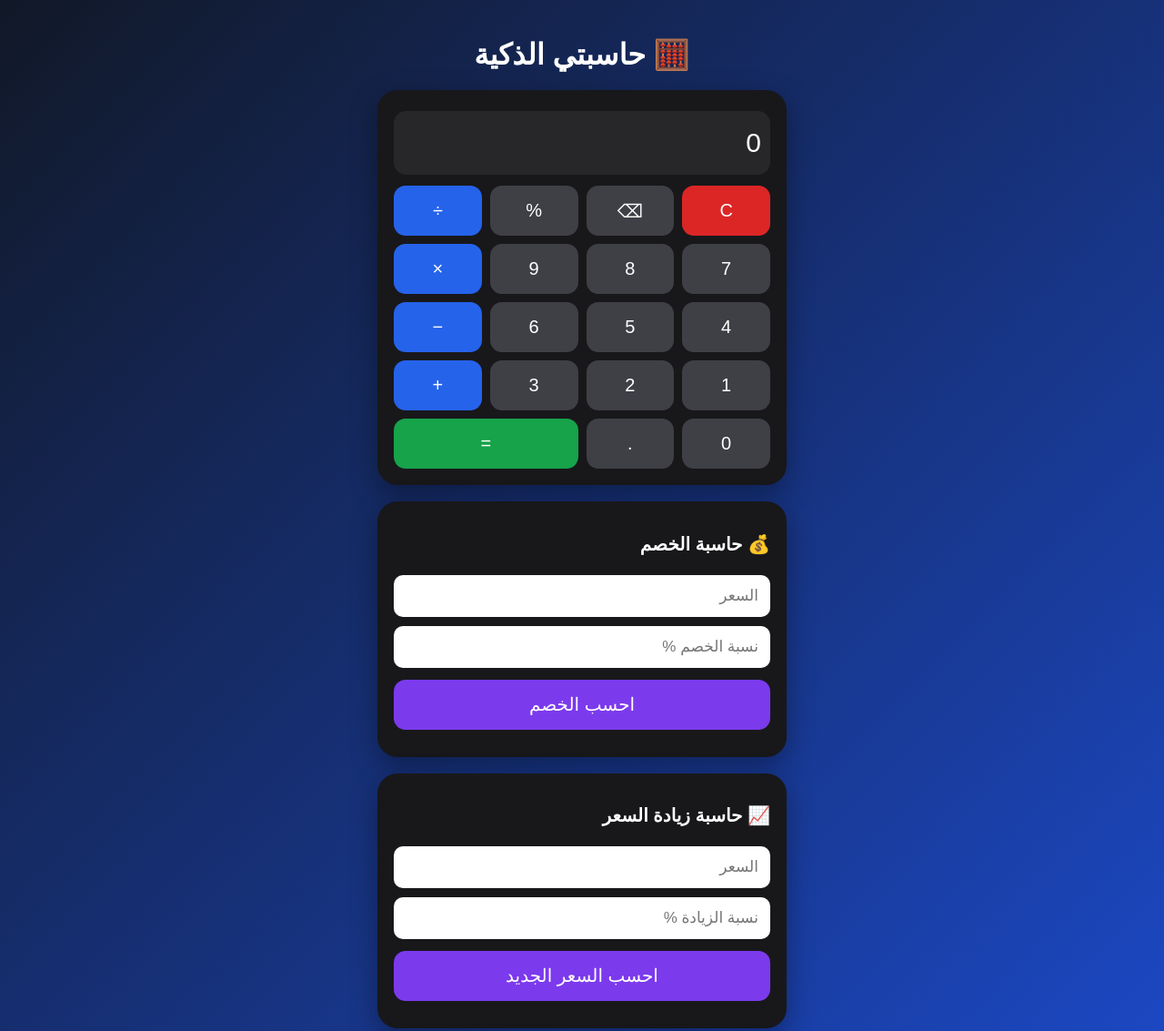
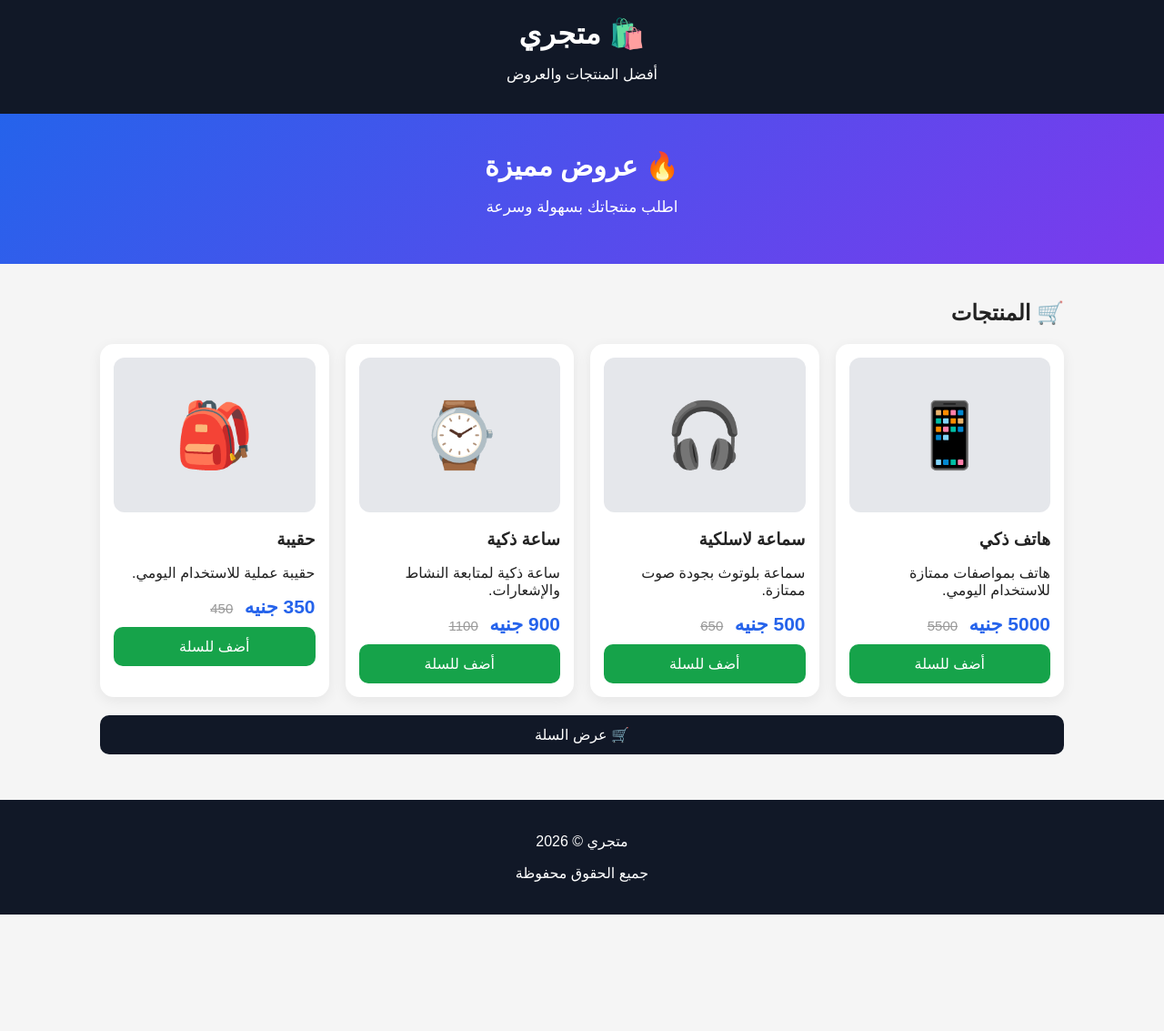
Before and after one commit to mohamedreda5mohamed-ai/calculator, a plain HTML site: page index.html in a window 1280 px wide. Shown: the top 1133 px of the page at 91% size. After the commit the page ends 1005 px from the top, so only its background shows below. Drawn offline with Linux system fonts and the light colour scheme.

Commit message:
Update index.html

```diff
--- a/index.html
+++ b/index.html
@@ -3,303 +3,196 @@
 <head>
 <meta charset="UTF-8">
 <meta name="viewport" content="width=device-width, initial-scale=1.0">
-<title>حاسبتي الذكية</title>
+<title>متجري | متجر إلكتروني</title>
 
 <style>
-* {
-  box-sizing: border-box;
-  font-family: Arial, sans-serif;
-}
-
-body {
-  margin: 0;
-  min-height: 100vh;
-  background: linear-gradient(135deg, #111827, #1d4ed8);
-  padding: 20px;
-}
-
-.container {
-  max-width: 450px;
-  margin: auto;
-}
-
-h1 {
-  color: white;
-  text-align: center;
-  margin-bottom: 20px;
-}
-
-.card {
-  background: #18181b;
-  padding: 18px;
-  border-radius: 22px;
-  margin-bottom: 18px;
-  box-shadow: 0 10px 30px rgba(0,0,0,.35);
-}
-
-#display {
-  width: 100%;
-  height: 70px;
-  border: none;
-  border-radius: 14px;
-  background: #27272a;
-  color: white;
-  font-size: 30px;
-  text-align: right;
-  padding: 10px;
-  margin-bottom: 12px;
-}
-
-.buttons {
-  display: grid;
-  grid-template-columns: repeat(4,1fr);
-  gap: 9px;
-}
-
-button {
-  border: none;
-  border-radius: 13px;
-  height: 55px;
-  background: #3f3f46;
-  color: white;
-  font-size: 20px;
-  cursor: pointer;
-}
-
-button:active {
-  transform: scale(.96);
-}
-
-.blue { background: #2563eb; }
-.red { background: #dc2626; }
-.green { background: #16a34a; }
-
-.equal {
-  grid-column: span 2;
-}
-
-h2 {
-  color: white;
-  font-size: 20px;
-}
-
-input {
-  width: 100%;
-  padding: 13px;
-  margin: 5px 0;
-  border: none;
-  border-radius: 10px;
-  font-size: 17px;
-}
-
-.tool-button {
-  width: 100%;
-  margin-top: 8px;
-  background: #7c3aed;
-}
-
-.result {
-  color: white;
-  font-size: 17px;
-  line-height: 1.8;
-  margin-top: 12px;
-}
-
-.footer {
-  color: white;
-  text-align: center;
-  font-size: 13px;
-}
+*{box-sizing:border-box;font-family:Arial,sans-serif}
+body{margin:0;background:#f5f5f5;color:#222}
+header{background:#111827;color:white;padding:18px;text-align:center}
+header h1{margin:0 0 8px}
+.hero{background:linear-gradient(135deg,#2563eb,#7c3aed);color:white;padding:35px 20px;text-align:center}
+.hero h2{font-size:30px;margin:5px}
+.hero p{font-size:17px}
+.container{max-width:1100px;margin:auto;padding:20px}
+.products{display:grid;grid-template-columns:repeat(auto-fit,minmax(220px,1fr));gap:18px}
+.card{background:white;border-radius:15px;padding:15px;box-shadow:0 4px 15px #0001}
+.product-img{height:170px;background:#e5e7eb;border-radius:12px;display:flex;align-items:center;justify-content:center;font-size:70px}
+.card h3{margin-bottom:5px}
+.price{font-size:21px;font-weight:bold;color:#2563eb}
+.old{color:#999;text-decoration:line-through;margin-right:8px;font-size:15px}
+button{border:0;border-radius:10px;padding:12px;cursor:pointer;font-size:16px}
+.buy{background:#16a34a;color:white;width:100%;margin-top:10px}
+.cart{background:#111827;color:white;width:100%;margin-top:20px}
+#cartBox{display:none;background:white;padding:20px;border-radius:15px;margin-top:20px}
+input{width:100%;padding:12px;margin:7px 0;border:1px solid #ddd;border-radius:8px}
+.whatsapp{display:block;text-align:center;background:#22c55e;color:white;text-decoration:none;padding:14px;border-radius:10px;margin-top:10px}
+footer{text-align:center;background:#111827;color:white;padding:20px;margin-top:30px}
 </style>
 </head>
 
 <body>
 
+<header>
+<h1>🛍️ متجري</h1>
+<p>أفضل المنتجات والعروض</p>
+</header>
+
+<section class="hero">
+<h2>🔥 عروض مميزة</h2>
+<p>اطلب منتجاتك بسهولة وسرعة</p>
+</section>
+
 <div class="container">
 
-<h1>🧮 حاسبتي الذكية</h1>
+<h2>🛒 المنتجات</h2>
 
-<!-- الحاسبة العادية -->
+<div class="products">
+
 <div class="card">
+<div class="product-img">📱</div>
+<h3>هاتف ذكي</h3>
+<p>هاتف بمواصفات ممتازة للاستخدام اليومي.</p>
+<span class="price">5000 جنيه</span>
+<span class="old">5500</span>
+<button class="buy" onclick="addToCart('هاتف ذكي',5000)">أضف للسلة</button>
+</div>
 
-<input id="display" value="0" readonly>
+<div class="card">
+<div class="product-img">🎧</div>
+<h3>سماعة لاسلكية</h3>
+<p>سماعة بلوتوث بجودة صوت ممتازة.</p>
+<span class="price">500 جنيه</span>
+<span class="old">650</span>
+<button class="buy" onclick="addToCart('سماعة لاسلكية',500)">أضف للسلة</button>
+</div>
 
-<div class="buttons">
-<button class="red" onclick="clearDisplay()">C</button>
-<button onclick="deleteLast()">⌫</button>
-<button onclick="add('%')">%</button>
-<button class="blue" onclick="add('/')">÷</button>
+<div class="card">
+<div class="product-img">⌚</div>
+<h3>ساعة ذكية</h3>
+<p>ساعة ذكية لمتابعة النشاط والإشعارات.</p>
+<span class="price">900 جنيه</span>
+<span class="old">1100</span>
+<button class="buy" onclick="addToCart('ساعة ذكية',900)">أضف للسلة</button>
+</div>
 
-<button onclick="add('7')">7</button>
-<button onclick="add('8')">8</button>
-<button onclick="add('9')">9</button>
-<button class="blue" onclick="add('*')">×</button>
-
-<button onclick="add('4')">4</button>
-<button onclick="add('5')">5</button>
-<button onclick="add('6')">6</button>
-<button class="blue" onclick="add('-')">−</button>
-
-<button onclick="add('1')">1</button>
-<button onclick="add('2')">2</button>
-<button onclick="add('3')">3</button>
-<button class="blue" onclick="add('+')">+</button>
-
-<button onclick="add('0')">0</button>
-<button onclick="add('.')">.</button>
-<button class="green equal" onclick="calculate()">=</button>
+<div class="card">
+<div class="product-img">🎒</div>
+<h3>حقيبة</h3>
+<p>حقيبة عملية للاستخدام اليومي.</p>
+<span class="price">350 جنيه</span>
+<span class="old">450</span>
+<button class="buy" onclick="addToCart('حقيبة',350)">أضف للسلة</button>
 </div>
 
 </div>
 
-<!-- الخصم -->
-<div class="card">
+<button class="cart" onclick="showCart()">🛒 عرض السلة</button>
 
-<h2>💰 حاسبة الخصم</h2>
+<div id="cartBox">
+<h2>🛒 سلة المشتريات</h2>
+<div id="cartItems"></div>
+<h3 id="total"></h3>
 
-<input id="price" type="number" placeholder="السعر">
+<h3>بيانات الطلب</h3>
 
-<input id="discount" type="number" placeholder="نسبة الخصم %">
+<input id="name" placeholder="اسمك">
+<input id="phone" placeholder="رقم الهاتف">
+<input id="address" placeholder="العنوان">
 
-<button class="tool-button" onclick="discountCalc()">
-احسب الخصم
-</button>
+<button class="buy" onclick="sendOrder()">إرسال الطلب</button>
 
-<div id="discountResult" class="result"></div>
-
-</div>
-
-<!-- زيادة السعر -->
-<div class="card">
-
-<h2>📈 حاسبة زيادة السعر</h2>
-
-<input id="increasePrice" type="number" placeholder="السعر">
-
-<input id="increasePercent" type="number" placeholder="نسبة الزيادة %">
-
-<button class="tool-button" onclick="increaseCalc()">
-احسب السعر الجديد
-</button>
-
-<div id="increaseResult" class="result"></div>
-
-</div>
-
-<!-- الأقساط -->
-<div class="card">
-
-<h2>💳 حاسبة الأقساط</h2>
-
-<input id="loan" type="number" placeholder="المبلغ الكلي">
-
-<input id="months" type="number" placeholder="عدد الشهور">
-
-<button class="tool-button" onclick="installmentCalc()">
-احسب القسط
-</button>
-
-<div id="installmentResult" class="result"></div>
-
-</div>
-
-<div class="footer">
-حاسبتي الذكية © 2026
+<a class="whatsapp"
+href="https://wa.me/201000000000"
+target="_blank">
+💬 تواصل معنا على واتساب
+</a>
 </div>
 
 </div>
 
+<footer>
+<p>متجري © 2026</p>
+<p>جميع الحقوق محفوظة</p>
+</footer>
+
 <script>
 
-const display = document.getElementById("display");
+let cart=[];
 
-function add(value) {
-  if (display.value === "0") {
-    display.value = value;
-  } else {
-    display.value += value;
-  }
+function addToCart(name,price){
+cart.push({name:name,price:price});
+alert("تمت إضافة المنتج إلى السلة ✅");
 }
 
-function clearDisplay() {
-  display.value = "0";
+function showCart(){
+
+document.getElementById("cartBox").style.display="block";
+
+let items="";
+let total=0;
+
+if(cart.length===0){
+items="<p>السلة فارغة.</p>";
+}else{
+
+cart.forEach((item,index)=>{
+total+=item.price;
+
+items+=`
+<p>
+${item.name} - ${item.price} جنيه
+<button onclick="removeItem(${index})">❌</button>
+</p>
+`;
+});
+
 }
 
-function deleteLast() {
-  if (display.value.length > 1) {
-    display.value = display.value.slice(0,-1);
-  } else {
-    display.value = "0";
-  }
+document.getElementById("cartItems").innerHTML=items;
+document.getElementById("total").innerText=
+"الإجمالي: "+total+" جنيه";
 }
 
-function calculate() {
-  try {
-    let expression = display.value.replace(/%/g,"/100");
-
-    let result = Function(
-      '"use strict"; return (' + expression + ')'
-    )();
-
-    display.value = result;
-  } catch {
-    display.value = "خطأ";
-  }
+function removeItem(index){
+cart.splice(index,1);
+showCart();
 }
 
-function discountCalc() {
+function sendOrder(){
 
-  let price = Number(document.getElementById("price").value);
-  let discount = Number(document.getElementById("discount").value);
-
-  if (price <= 0 || discount < 0) {
-    document.getElementById("discountResult").innerHTML =
-      "اكتب السعر ونسبة الخصم بشكل صحيح.";
-    return;
-  }
-
-  let value = price * discount / 100;
-  let finalPrice = price - value;
-
-  document.getElementById("discountResult").innerHTML =
-    "قيمة الخصم: " + value.toFixed(2) +
-    "<br>السعر بعد الخصم: " + finalPrice.toFixed(2);
+if(cart.length===0){
+alert("أضف منتجًا إلى السلة أولًا.");
+return;
 }
 
-function increaseCalc() {
+let name=document.getElementById("name").value;
+let phone=document.getElementById("phone").value;
+let address=document.getElementById("address").value;
 
-  let price = Number(document.getElementById("increasePrice").value);
-  let percent = Number(document.getElementById("increasePercent").value);
-
-  if (price <= 0 || percent < 0) {
-    document.getElementById("increaseResult").innerHTML =
-      "اكتب السعر ونسبة الزيادة بشكل صحيح.";
-    return;
-  }
-
-  let value = price * percent / 100;
-  let finalPrice = price + value;
-
-  document.getElementById("increaseResult").innerHTML =
-    "قيمة الزيادة: " + value.toFixed(2) +
-    "<br>السعر بعد الزيادة: " + finalPrice.toFixed(2);
+if(!name || !phone || !address){
+alert("من فضلك اكتب الاسم ورقم الهاتف والعنوان.");
+return;
 }
 
-function installmentCalc() {
+let message="طلب جديد%0A";
+message+="الاسم: "+name+"%0A";
+message+="الهاتف: "+phone+"%0A";
+message+="العنوان: "+address+"%0A%0A";
 
-  let loan = Number(document.getElementById("loan").value);
-  let months = Number(document.getElementById("months").value);
+let total=0;
 
-  if (loan <= 0 || months <= 0) {
-    document.getElementById("installmentResult").innerHTML =
-      "اكتب المبلغ وعدد الشهور بشكل صحيح.";
-    return;
-  }
+cart.forEach(item=>{
+message+=item.name+" - "+item.price+" جنيه%0A";
+total+=item.price;
+});
 
-  let monthly = loan / months;
+message+="%0Aالإجمالي: "+total+" جنيه";
 
-  document.getElementById("installmentResult").innerHTML =
-    "القسط الشهري: " + monthly.toFixed(2);
+window.open(
+"https://wa.me/01205626780?text="+message,
+"_blank"
+);
+
 }
 
 </script>
```
